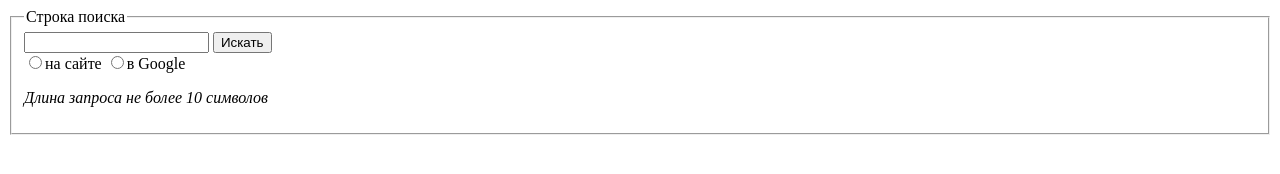
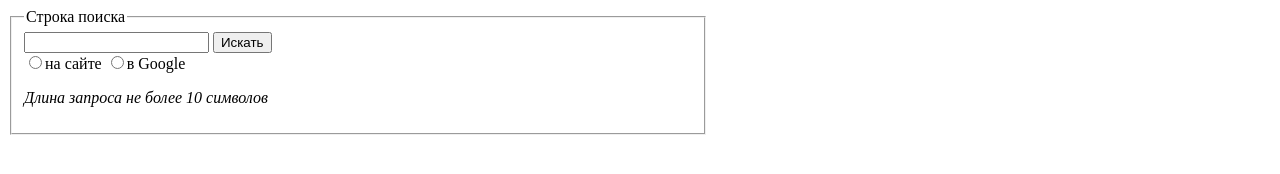
Before and after one commit to SergMaks/Sergey_Maksimov, a plain HTML site: page lessons/home/05_HTML/base/index1.html in a window 1280 px wide. Drawn offline with Linux system fonts and the light colour scheme.

Commit message:
finished

```diff
--- a/lessons/home/05_HTML/base/index1.html
+++ b/lessons/home/05_HTML/base/index1.html
@@ -4,8 +4,8 @@
     <meta charset="UTF-8">
     <title>Document</title>
     <style>
-        boly{
-            height: 700px;
+        body{
+            width: 700px;
         }
     </style>
 </head>
```
Also changed, not shown: lessons/home/05_HTML/base/index2.html (+2 -2 lines).
